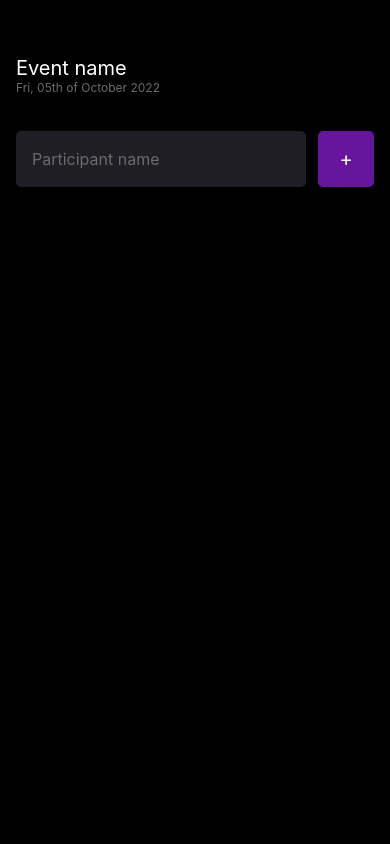
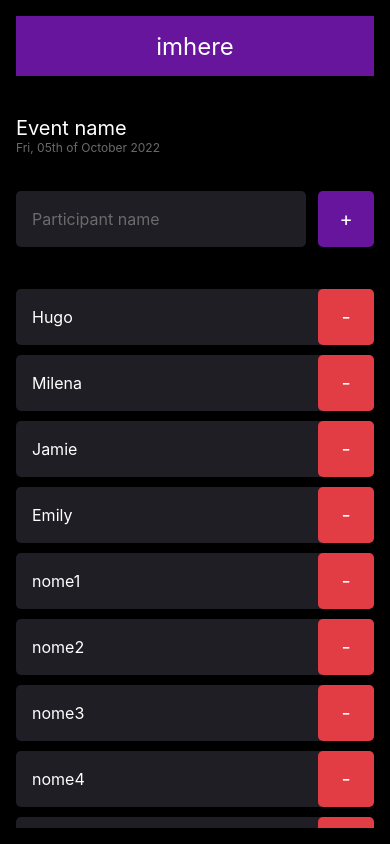
Before and after one commit to h-chagas/imhere, a React Native app: screen / in a window 390 px wide. Built offline with nearby package versions, Linux system fonts and the light colour scheme.

Commit message:
add Header and Participant component + create participants array and map over it, and handleParticipantRemover function

```diff
--- a/src/screens/Home/index.tsx
+++ b/src/screens/Home/index.tsx
@@ -1,16 +1,25 @@
-import { Text, View, TextInput, TouchableOpacity } from 'react-native';
+import { Text, View, TextInput, TouchableOpacity, ScrollView } from 'react-native';
+import { Header } from '../../components/Header';
+import { Participant } from '../../components/Participant';
 import { styles } from './styles'
 
 
 export function Home() {
+
+  const participants = ['Hugo', 'Milena', 'Jamie', 'Emily', 'nome1', 'nome2', 'nome3', 'nome4', 'nome5', 'nome6'];
 
     function handleParticipantAdd() {
         console.log('i clicked on handleParticipantAdd button');
 
     }
 
+    function handleParticipantRemover(name: string) {
+      console.log(`i clicked to remove ${name}`);
+    }
+
         return (
             <View style={styles.container}>
+              <Header />
 
               <Text
               key='1'
@@ -37,11 +46,29 @@ export function Home() {
                 style={styles.submitBtn}
                 onPress={handleParticipantAdd}
                 >
-        <Text style={styles.btnText}>+</Text>
+                  <Text
+                  style={styles.btnText}
+                  >
+                    +
+                  </Text>
                 </TouchableOpacity>
               </View>
 
+              <ScrollView showsVerticalScrollIndicator={false}>
+                {
+                  participants.map(participant => {
 
+                    return (
+
+                      <Participant
+                      key={participant}
+                      name={participant}
+                      onRemove={() => handleParticipantRemover('Rodrigo')}
+                      />
+                    )
+                  })
+                }
+              </ScrollView>
 
               </View>
         )
```
Lines whose indentation alone changed are shown as unchanged.
